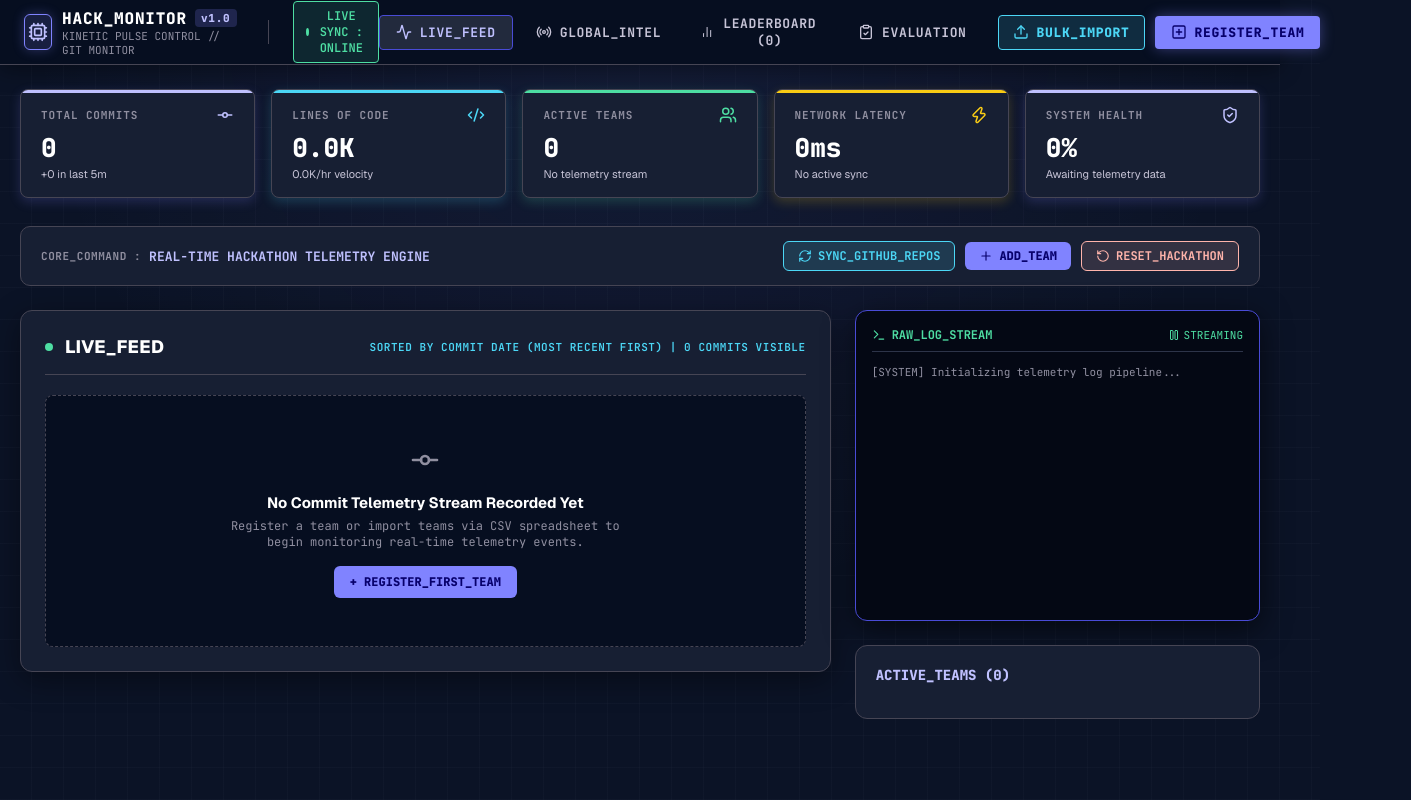
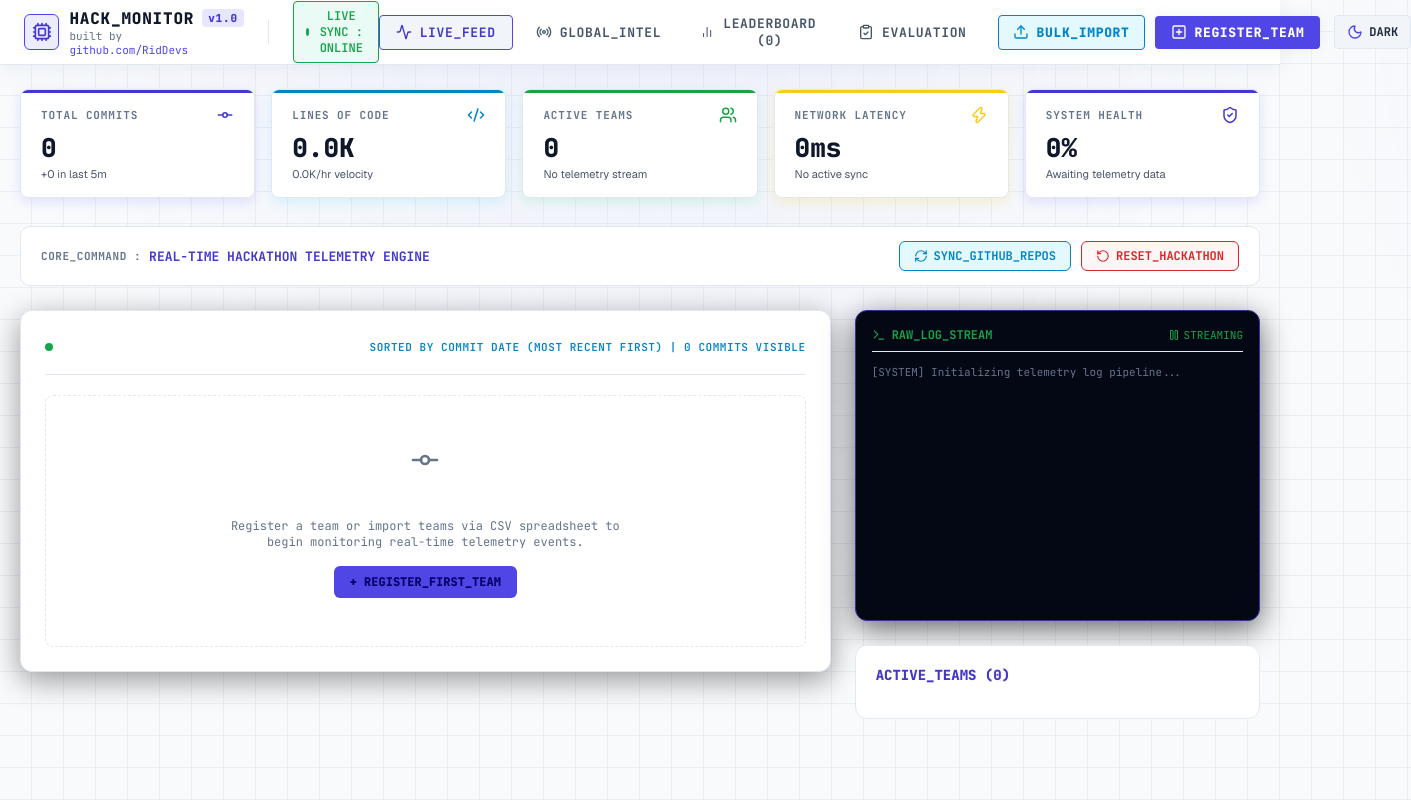
Before and after one commit to glugjec/hack-control, a React (Vite) app: page / in a window 1280 px wide. Shown: the whole page, 1411 px wide, since content can reach past the window. Built offline with nearby package versions, Linux system fonts and the light colour scheme.

Commit message:
feat: implement light/dark theme persistence and remove add team button

```diff
--- a/src/App.jsx
+++ b/src/App.jsx
@@ -16,6 +16,20 @@
 const DUMMY_TEAM_IDS = ['team-react-core', 'team-vite-speed', 'team-next-infra'];
 
 function App() {
+  // Theme management: default to 'light' (clean mood) or persisted value
+  const [theme, setTheme] = useState(() => {
+    return localStorage.getItem('hack_monitor_theme') || 'light';
+  });
+
+  useEffect(() => {
+    document.body.setAttribute('data-theme', theme);
+    localStorage.setItem('hack_monitor_theme', theme);
+  }, [theme]);
+
+  const toggleTheme = () => {
+    setTheme(prev => (prev === 'light' ? 'dark' : 'light'));
+  };
+
   // Load initial teams from localStorage or fallback to INITIAL_TEAMS
   const [teams, setTeams] = useState(() => {
     try {
@@ -297,6 +311,8 @@
         setIsLiveSyncing={setIsLiveSyncing}
         totalTeams={teams.length}
         onManualSync={handleManualSync}
+        theme={theme}
+        onToggleTheme={toggleTheme}
       />
 
       <main style={{ flex: 1, width: '100%', maxWidth: '1400px', margin: '0 auto', padding: '24px 20px' }}>
--- a/src/components/LiveDashboard.jsx
+++ b/src/components/LiveDashboard.jsx
@@ -95,25 +95,6 @@
             }}
           >
             <RefreshCw size={14} /> SYNC_GITHUB_REPOS
-          </button>
-
-          <button
-            onClick={onOpenAddTeam}
-            style={{
-              backgroundColor: 'var(--primary)',
-              color: '#07006c',
-              border: 'none',
-              padding: '6px 14px',
-              borderRadius: '6px',
-              fontSize: '12px',
-              fontWeight: 800,
-              display: 'flex',
-              alignItems: 'center',
-              gap: '6px',
-              cursor: 'pointer'
-            }}
-          >
-            <Plus size={14} /> ADD_TEAM
           </button>
 
           <button
--- a/src/components/MetricsHeader.jsx
+++ b/src/components/MetricsHeader.jsx
@@ -187,7 +187,7 @@
                 fontFamily: 'var(--font-mono)',
                 fontSize: '26px',
                 fontWeight: 800,
-                color: '#fff',
+                color: 'var(--text-heading)',
                 lineHeight: 1.2
               }}>
                 {m.value}
--- a/src/components/Navbar.jsx
+++ b/src/components/Navbar.jsx
@@ -1,5 +1,4 @@
-import React from 'react';
-import { Activity, PlusSquare, BarChart2, Shield, Radio, Terminal, Cpu, Upload, ClipboardCheck } from 'lucide-react';
+import { Activity, PlusSquare, BarChart2, Shield, Radio, Terminal, Cpu, Upload, ClipboardCheck, Sun, Moon } from 'lucide-react';
 
 export default function Navbar({
   activeTab,
@@ -9,7 +8,9 @@
   isLiveSyncing,
   setIsLiveSyncing,
   totalTeams = 0,
-  onManualSync
+  onManualSync,
+  theme,
+  onToggleTheme
 }) {
   return (
     <header style={{
@@ -19,7 +20,7 @@
       position: 'sticky',
       top: 0,
       zIndex: 100,
-      boxShadow: '0 4px 20px rgba(0, 0, 0, 0.4)'
+      boxShadow: '0 4px 20px var(--shadow-color)'
     }}>
       <div style={{
         maxWidth: '1440px',
@@ -44,7 +45,7 @@
               display: 'flex',
               alignItems: 'center',
               justifyContent: 'center',
-              boxShadow: '0 0 12px rgba(128, 131, 255, 0.3)'
+              boxShadow: '0 0 12px var(--shadow-color)'
             }}>
               <Cpu size={20} color="var(--primary-bright)" />
             </div>
@@ -54,7 +55,7 @@
                 fontWeight: 800,
                 fontSize: '16px',
                 letterSpacing: '0.05em',
-                color: '#fff',
+                color: 'var(--text-heading)',
                 display: 'flex',
                 alignItems: 'center',
                 gap: '8px'
@@ -62,7 +63,7 @@
                 HACK_MONITOR <span style={{ color: 'var(--primary-bright)', fontSize: '11px', padding: '2px 6px', background: 'rgba(128, 131, 255, 0.2)', borderRadius: '4px' }}>v1.0</span>
               </div>
               <div style={{ fontSize: '11px', color: 'var(--text-dim)', fontFamily: 'var(--font-mono)' }}>
-                KINETIC PULSE CONTROL // GIT MONITOR
+                built by <a href="https://github.com/RidDevs" target="_blank" rel="noreferrer" style={{ color: 'var(--primary)', textDecoration: 'none' }}>github.com/RidDevs</a>
               </div>
             </div>
           </div>
@@ -85,7 +86,7 @@
               display: 'flex',
               alignItems: 'center',
               gap: '8px',
-              backgroundColor: isLiveSyncing ? 'rgba(78, 222, 163, 0.12)' : 'rgba(144, 143, 160, 0.15)',
+              backgroundColor: isLiveSyncing ? 'rgba(78, 222, 163, 0.12)' : 'var(--bg-surface-high)',
               border: `1px solid ${isLiveSyncing ? 'var(--tertiary)' : 'var(--outline)'}`,
               padding: '6px 12px',
               borderRadius: '4px',
@@ -112,7 +113,7 @@
               borderRadius: '4px',
               backgroundColor: activeTab === 'dashboard' ? 'var(--bg-surface-high)' : 'transparent',
               color: activeTab === 'dashboard' ? 'var(--primary-bright)' : 'var(--text-muted)',
-              border: activeTab === 'dashboard' ? '1px solid var(--primary-dark)' : '1px solid transparent',
+              border: activeTab === 'dashboard' ? '1px solid var(--primary)' : '1px solid transparent',
               fontSize: '13px',
               fontWeight: 700,
               letterSpacing: '0.05em'
@@ -172,7 +173,7 @@
               borderRadius: '4px',
               backgroundColor: activeTab === 'evaluation' ? 'var(--bg-surface-high)' : 'transparent',
               color: activeTab === 'evaluation' ? 'var(--primary-bright)' : 'var(--text-muted)',
-              border: activeTab === 'evaluation' ? '1px solid var(--primary-dark)' : '1px solid transparent',
+              border: activeTab === 'evaluation' ? '1px solid var(--primary)' : '1px solid transparent',
               fontSize: '13px',
               fontWeight: 700,
               letterSpacing: '0.05em'
@@ -217,11 +218,11 @@
               marginLeft: '4px',
               borderRadius: '4px',
               backgroundColor: 'var(--primary)',
-              color: '#07006c',
+              color: '#ffffff',
               fontSize: '13px',
               fontWeight: 800,
               letterSpacing: '0.05em',
-              boxShadow: '0 0 14px rgba(128, 131, 255, 0.4)',
+              boxShadow: '0 0 14px var(--shadow-color)',
               transition: 'transform 0.15s ease'
             }}
             onMouseOver={(e) => e.currentTarget.style.transform = 'scale(1.03)'}
@@ -230,6 +231,38 @@
             <PlusSquare size={16} />
             REGISTER_TEAM
           </button>
+
+          {/* Theme Switcher Toggle */}
+          <button
+            onClick={onToggleTheme}
+            title={`Switch to ${theme === 'light' ? 'Dark Mode' : 'Clean Light Mode'}`}
+            style={{
+              display: 'flex',
+              alignItems: 'center',
+              gap: '6px',
+              padding: '8px 12px',
+              marginLeft: '8px',
+              borderRadius: '4px',
+              backgroundColor: 'var(--bg-surface-high)',
+              border: '1px solid var(--outline)',
+              color: 'var(--text-main)',
+              fontSize: '12px',
+              fontWeight: 700,
+              cursor: 'pointer'
+            }}
+          >
+            {theme === 'light' ? (
+              <>
+                <Moon size={16} color="var(--primary)" />
+                <span style={{ fontFamily: 'var(--font-mono)' }}>DARK</span>
+              </>
+            ) : (
+              <>
+                <Sun size={16} color="#facc15" />
+                <span style={{ fontFamily: 'var(--font-mono)' }}>LIGHT</span>
+              </>
+            )}
+          </button>
         </nav>
       </div>
     </header>
--- a/src/index.css
+++ b/src/index.css
@@ -7,9 +7,11 @@
   --bg-surface-highest: #2d3449;
 
   --text-main: #dae2fd;
+  --text-heading: #ffffff;
   --text-muted: #c7c4d7;
   --text-dim: #908fa0;
-  --outline: #464554;
+  --outline: #384259;
+  --shadow-color: rgba(0, 0, 0, 0.4);
 
   --primary: #8083ff;
   --primary-bright: #c0c1ff;
@@ -31,6 +33,38 @@
   color-scheme: dark;
 }
 
+/* Clean, Executive Light Theme */
+body[data-theme="light"], [data-theme="light"] {
+  --bg-dark: #f8fafc;
+  --bg-surface-lowest: #ffffff;
+  --bg-surface-low: #f8fafc;
+  --bg-surface: #ffffff;
+  --bg-surface-high: #f1f5f9;
+  --bg-surface-highest: #e2e8f0;
+
+  --text-main: #1e293b;
+  --text-heading: #0f172a;
+  --text-muted: #475569;
+  --text-dim: #64748b;
+  --outline: #e2e8f0;
+  --shadow-color: rgba(148, 163, 184, 0.12);
+
+  --primary: #4f46e5;
+  --primary-bright: #4338ca;
+  --primary-dark: #3730a3;
+
+  --secondary: #0284c7;
+  --secondary-glow: rgba(2, 132, 199, 0.12);
+
+  --tertiary: #16a34a;
+  --tertiary-glow: rgba(22, 163, 74, 0.12);
+
+  --error: #dc2626;
+  --error-bg: rgba(220, 38, 38, 0.08);
+
+  color-scheme: light;
+}
+
 * {
   box-sizing: border-box;
   margin: 0;
@@ -49,6 +83,18 @@
     linear-gradient(90deg, rgba(45, 52, 73, 0.15) 1px, transparent 1px);
   background-size: 100% 100%, 32px 32px, 32px 32px;
   background-position: 0 0, -1px -1px, -1px -1px;
+  transition: background-color 0.3s ease, color 0.3s ease;
+}
+
+body[data-theme="light"] {
+  background-image:
+    radial-gradient(circle at 50% 0%, rgba(79, 70, 229, 0.05) 0%, transparent 60%),
+    linear-gradient(rgba(226, 232, 240, 0.6) 1px, transparent 1px),
+    linear-gradient(90deg, rgba(226, 232, 240, 0.6) 1px, transparent 1px);
+}
+
+body[data-theme="light"] .grid-overlay {
+  display: none;
 }
 
 /* Custom Scrollbar */
@@ -131,25 +177,37 @@
 
 /* Glowing text & borders */
 .glow-primary {
-  text-shadow: 0 0 12px rgba(128, 131, 255, 0.6);
+  text-shadow: 0 0 12px rgba(128, 131, 255, 0.4);
+}
+
+body[data-theme="light"] .glow-primary {
+  text-shadow: none;
 }
 
 .glow-cyan {
-  text-shadow: 0 0 12px rgba(76, 215, 246, 0.6);
+  text-shadow: 0 0 12px rgba(76, 215, 246, 0.4);
+}
+
+body[data-theme="light"] .glow-cyan {
+  text-shadow: none;
 }
 
 .glow-tertiary {
-  text-shadow: 0 0 12px rgba(78, 222, 163, 0.6);
+  text-shadow: 0 0 12px rgba(78, 222, 163, 0.4);
+}
+
+body[data-theme="light"] .glow-tertiary {
+  text-shadow: none;
 }
 
 .border-glow {
-  border: 1px solid rgba(128, 131, 255, 0.3);
-  box-shadow: 0 0 15px rgba(128, 131, 255, 0.1);
+  border: 1px solid var(--outline);
+  box-shadow: 0 4px 12px var(--shadow-color);
 }
 
 .border-glow:hover {
-  border-color: rgba(128, 131, 255, 0.6);
-  box-shadow: 0 0 20px rgba(128, 131, 255, 0.2);
+  border-color: var(--primary);
+  box-shadow: 0 6px 16px var(--shadow-color);
 }
 
 /* Button & Form Controls */
@@ -163,7 +221,7 @@
 
 input, select, textarea {
   font-family: var(--font-sans);
-  background-color: var(--bg-surface-lowest);
+  background-color: var(--bg-surface-low);
   border: 1px solid var(--outline);
   color: var(--text-main);
   padding: 10px 14px;
@@ -174,7 +232,7 @@
 
 input:focus, select:focus, textarea:focus {
   border-color: var(--primary);
-  box-shadow: 0 0 10px rgba(128, 131, 255, 0.3);
+  box-shadow: 0 0 10px rgba(79, 70, 229, 0.2);
 }
 
 /* Keyframes for new commit entry */
```
Also changed, not shown: src/components/Leaderboard.jsx (+19 -18 lines), 5 other files (tests, documents, lock files or other folders).
